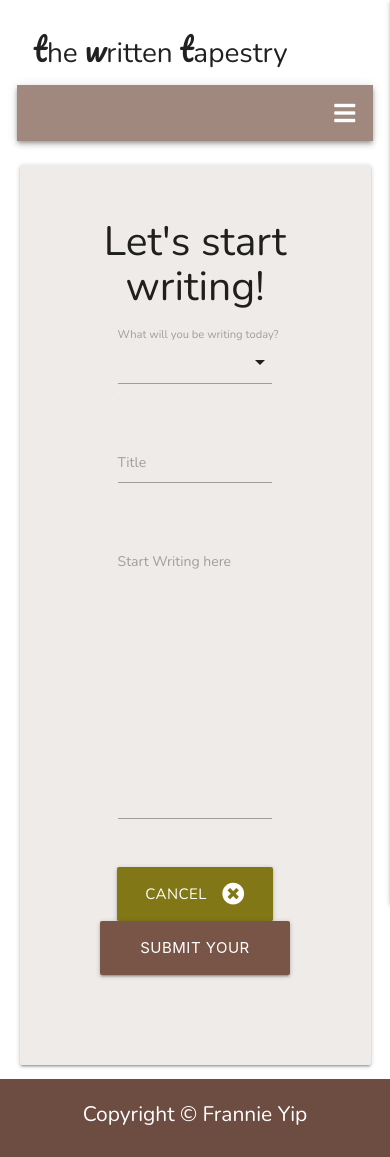
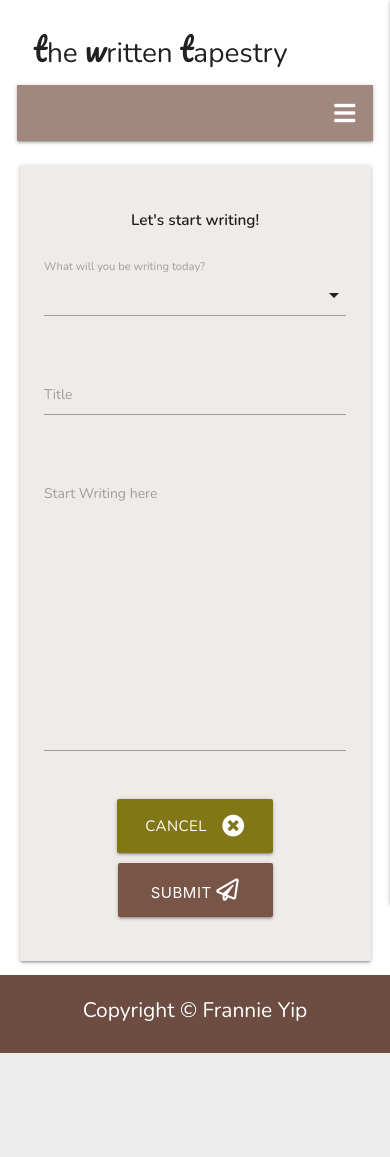
Before and after one commit to finnsterfran/The_Written_Tapestry, a Flask app: page /new_story in a window 390 px wide. After the commit the page ends 1053 px from the top, so only its background shows below. Run offline with Flask 2, Linux system fonts and the light colour scheme; data that the repository does not hold is empty; some libraries are stand-ins or nearby versions.

Commit message:
fix spacing and alignment for buttons on mobile screen. add if statement to hide registration link for session users.

```diff
--- a/app.py
+++ b/app.py
@@ -3,7 +3,7 @@ from flask import (
     Flask, request, render_template,
     redirect, flash, session, url_for)
 from flask_pymongo import PyMongo
-from datetime import datetime, date
+from datetime import datetime
 from bson.objectid import ObjectId
 from werkzeug.security import generate_password_hash, check_password_hash
 if os.path.exists("env.py"):
--- a/static/css/style.css
+++ b/static/css/style.css
@@ -10,6 +10,7 @@ body {
 
 .container {
     width: 90%;
+    height: auto;
 }
 
 a {
@@ -19,6 +20,8 @@ a {
 a:hover,
 button:hover {
     color: #3e2723;
+    margin: 10px;
+
 }
 
 /* Header */
@@ -36,7 +39,27 @@ h1 {
     font-size: 2rem;
     margin: auto;
     padding: 1.2rem;
+}
 
+h2 {
+    font-size: 1.2rem;
+    font-weight: 600;
+    margin-top: 1rem;
+}
+
+h3 {
+    font-size: 1.1rem;
+    font-weight: 600;
+    padding-bottom: 1rem;
+}
+
+button {
+    margin: 10px;
+    width: 155px;
+}
+
+.button-tag {
+    margin-bottom: 10px;
 }
 
 .status-tag {
@@ -45,11 +68,7 @@ h1 {
 }
 
 /* Main */
-h2 {
-    font-size: 1.2rem;
-    font-weight: 600;
-    margin-top: 1rem;
-}
+
 
 .flash {
     font-size: 1.3rem;
@@ -83,7 +102,7 @@ input {
 
 .post-card {
     width: 100%;
-    padding: 5rem;
+    padding: 1rem;
 }
 
 .writing {
@@ -91,7 +110,8 @@ input {
 }
 
 .post-container {
-    padding-top: 2rem;
+    padding-top: 1.4rem;
+    width: 100%;
 }
 
 /* Error 404 */
@@ -107,6 +127,7 @@ input {
 .reg-icon {
     padding-right: 0.625px;
 }
+
 
 /* Profile */
 .profile-img {
@@ -137,6 +158,7 @@ input {
     font-weight: 600;
 }
 
+
 /* User Page - Administration View */
 .user-card {
     padding: 2rem 3rem 2.5rem;
--- a/templates/base.html
+++ b/templates/base.html
@@ -29,7 +29,7 @@
         </div>
 
 <!--Navigation: Top Navbar-->
-        <nav class="nav-extended brown lighten-2 z-depth-2">
+        <nav class="nav-extended brown lighten-2">
             <div class="nav-wrapper">
                 <a href="#" data-target="mobile-demo" class="sidenav-trigger right">
                     <i class="fas fa-bars"></i>
--- a/templates/edit_story.html
+++ b/templates/edit_story.html
@@ -36,11 +36,11 @@
         </div>
         <div class="row">
             <div class="col s10 offset-s1 center-align">
-                <a href="{{ url_for('get_stories') }}" class="btn-large lime darken-4">
+                <a href="{{ url_for('get_stories') }}" class="btn-large cancel-btn lime darken-4">
                     Cancel <i class="fas fa-times-circle right"></i>
                 </a>
                <button class="btn-large waves-effect brown">
-                   Submit Edit<i class="fas fa-edit right"></i>
+                   Edit<i class="fas fa-edit right"></i>
                </button>
             </div>
         </div>
--- a/templates/home.html
+++ b/templates/home.html
@@ -20,10 +20,11 @@
 
                 <div class="divider"></div>
                 <br>
+                {% if not session.user %}
                 <div class="card-action ">
                     <a href="{{ url_for('register')}}"><i class="fas fa-hand-spock"></i> New here? Please register as a user to post a story.</a>
                 </div>
-
+                {% endif %}
         </div>
     </div>
     <div class="divider"></div>
--- a/templates/login.html
+++ b/templates/login.html
@@ -19,7 +19,7 @@
                 </div>
             </div>
             <div class="row">
-                <button type="submit" class="col s10 offset-s1 btn-large brown black-text">
+                <button type="submit" class="col s10 offset-s1 btn-large brown white-text">
                     Log In
                 </button>
             </div>
--- a/templates/new_story.html
+++ b/templates/new_story.html
@@ -2,10 +2,10 @@
 {% block content %}
     <div class="post-container row card brown lighten-5 post-card">
         <h3 class="center-align">Let's start writing!</h3>
-        <form class="col s12 m10 offset-m1 post" method="POST" action="{{ url_for('new_story') }}">
+        <form class="col s12 m10 offset-m1" method="POST" action="{{ url_for('new_story') }}">
  <!--Select Category-->
             <div class="row">
-                <div class="input-field col s10 offset-s1">
+                <div class="input-field col s12">
                     <select class="validate" name="category_name" id="category_name" required>
                         <option value="" disabled selected></option>
                         {% for category in categories %}
@@ -17,14 +17,14 @@
             </div>
 <!--Title of post-->
             <div class="row">
-                <div class="input-field col s10 offset-s1">
+                <div class="input-field col s12">
                     <input id="title" type="text" class="validate" name="title" minlength="2" maxlength="50" required>
                     <label for="title">Title</label>
                 </div>
             </div>
 <!--Post-->
             <div class="row">
-                <div class="input-field col s10 offset-s1">
+                <div class="input-field col s12 m10 offset-m1">
                     <textarea name="composition" id="composition"
                         class="materialize-textarea validate" required></textarea>
                     <label for="composition">Start Writing here</label>
@@ -32,12 +32,12 @@
             </div>
 <!--Submit button-->
             <div class="row">
-                <div class="col s12 center-align">
+                <div class="col s12 center-align button-box">
                     <a href="{{ url_for('new_story') }}" class="btn-large waves-effect lime darken-4">
                         Cancel <i class="fas fa-times-circle right"></i>
                     </a>
                    <button class="btn-large waves-effect brown" type="submit">
-                       Submit Your Story
+                       Submit <i class="far fa-paper-plane"></i>
                    </button>
                 </div>
             </div>
--- a/templates/profile.html
+++ b/templates/profile.html
@@ -31,8 +31,8 @@
                         <br>
                         <div class="divider center-align"></div>
                             <br>
-                            <a href="{{ url_for('delete_story', story_id=story._id) }}" class="btn-small waves-effect deep-orange">Delete this story</a>
-                            <a href="{{ url_for('edit_story', story_id=story._id) }}" class="btn-small waves-effect brown">Edit this Story</a>
+                            <a href="{{ url_for('delete_story', story_id=story._id) }}" class="btn-small button-tag waves-effect deep-orange">Delete this story</a>
+                            <a href="{{ url_for('edit_story', story_id=story._id) }}" class="btn-small button-tag waves-effect brown">Edit this Story</a>
                     </div>
                 </li>
                 {% endfor %}
--- a/templates/register.html
+++ b/templates/register.html
@@ -2,7 +2,7 @@
 {% block content %}
     <h3 class="center-align">Register Here!</h3>
     <div class="row register">
-        <form class="col s12 m10 offset-m1 l8 offset-l2" method="POST" action="{{ url_for('register') }}">
+        <form class="col s12 m10 offset-m1 l8 offset-l2 center-align" method="POST" action="{{ url_for('register') }}">
             <div class="card-panel register-card z-depth-4">
                 <div class="row">
                     <div class="input-field col s10 offset-s1">
@@ -46,14 +46,14 @@
                         <label for="bio"><i class="reg-icon fas fa-signature"></i> Write a short Bio</label>
                     </div>
                 </div>
-                <div class="row center-align">
+
                     <a href="{{ url_for('register') }}" class="btn-large waves-effect lime darken-4">
                         Cancel <i class="fas fa-times-circle right"></i>
                     </a>
                     <button type="submit" class="btn-large brown">
                         register
                     </button>
-                </div>
+
             </div>
         </form>
     </div>
```
Also changed, not shown: templates/get_stories.html (+9 -6 lines).
